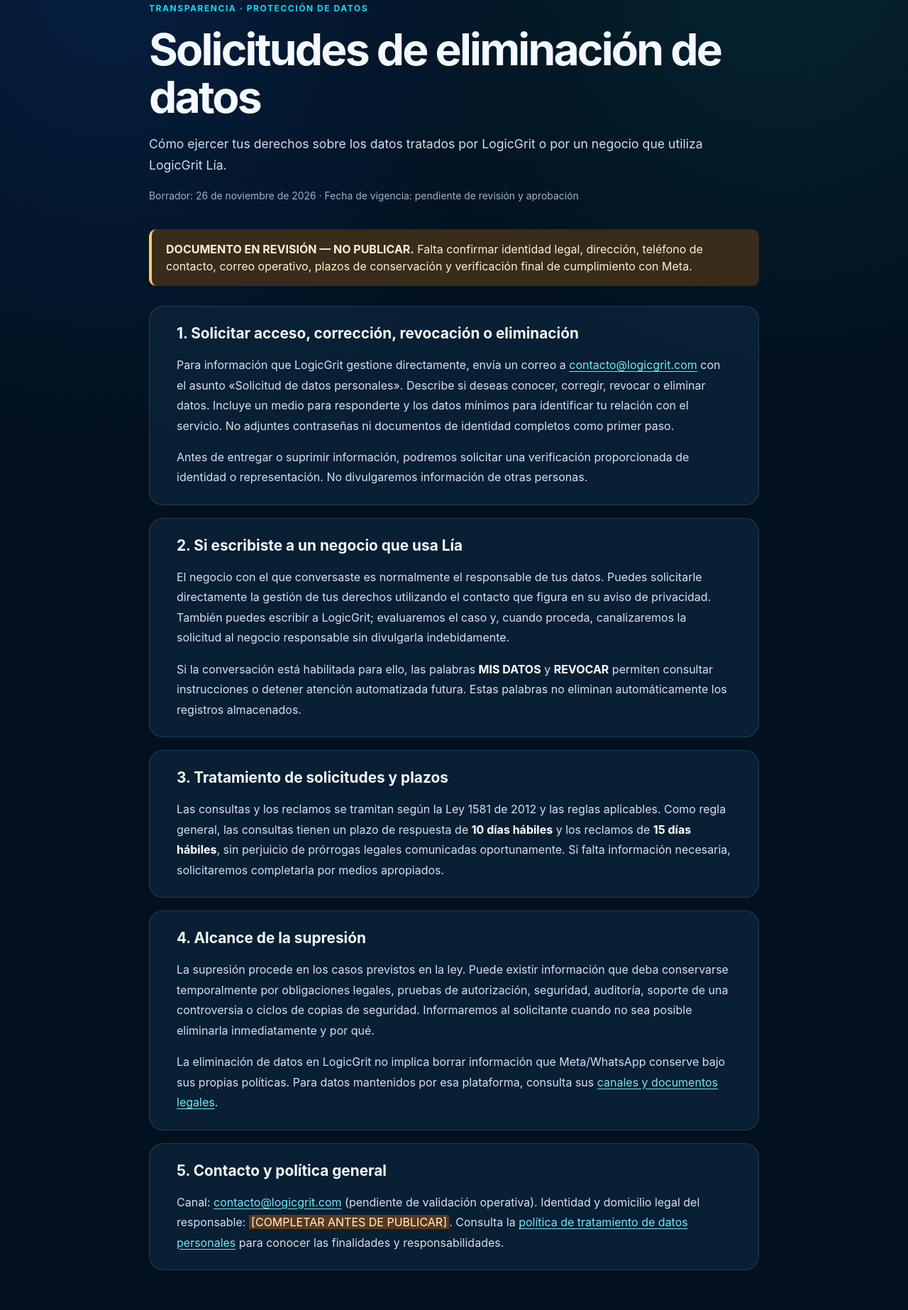
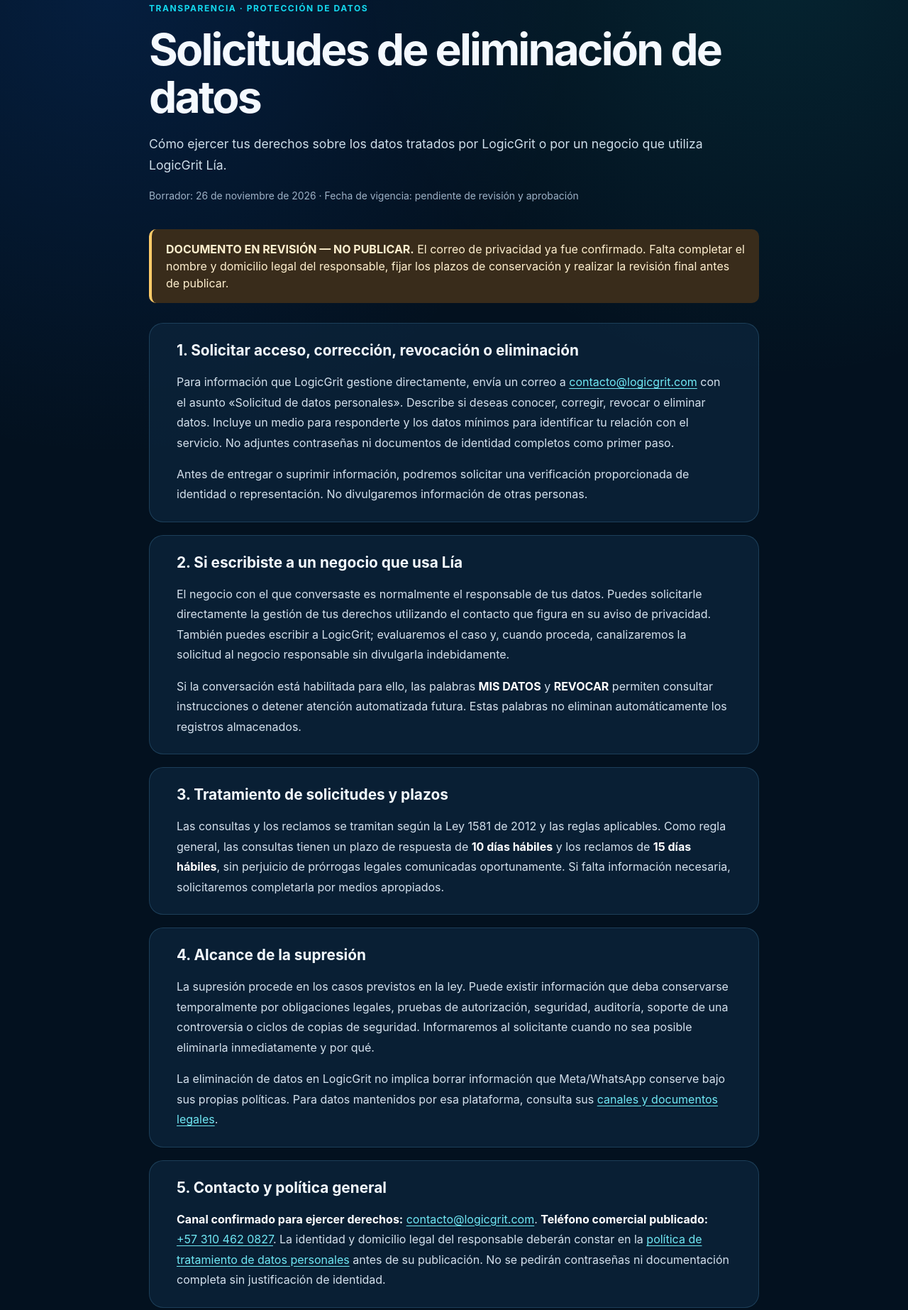
Before and after one commit to edgardodev/logicgrit-web, a plain HTML site: page eliminacion-de-datos/index.html in a window 1280 px wide. Shown: the part 142-1988 px from the top of the page at 71% size. Drawn offline with Linux system fonts and the light colour scheme.

Commit message:
docs: sustituir campos de contacto no confirmados por datos verificados y precisar borrador legal

```diff
--- a/eliminacion-de-datos/index.html
+++ b/eliminacion-de-datos/index.html
@@ -22,7 +22,7 @@
 <div class="legal-hero"><div class="legal-kicker">Transparencia · Protección de datos</div>
 <h1>Solicitudes de eliminación de datos</h1><p class="lead">Cómo ejercer tus derechos sobre los datos tratados por LogicGrit o por un negocio que utiliza LogicGrit Lía.</p>
 <p class="legal-meta">Borrador: 26 de noviembre de 2026 · Fecha de vigencia: pendiente de revisión y aprobación</p></div>
-<aside class="legal-draft" role="note"><strong>DOCUMENTO EN REVISIÓN — NO PUBLICAR.</strong> Falta confirmar identidad legal, dirección, teléfono de contacto, correo operativo, plazos de conservación y verificación final de cumplimiento con Meta.</aside>
+<aside class="legal-draft" role="note"><strong>DOCUMENTO EN REVISIÓN — NO PUBLICAR.</strong> El correo de privacidad ya fue confirmado. Falta completar el nombre y domicilio legal del responsable, fijar los plazos de conservación y realizar la revisión final antes de publicar.</aside>
 <article class="legal-article"><section class="legal-section"><h2>1. Solicitar acceso, corrección, revocación o eliminación</h2>
 <p>Para información que LogicGrit gestione directamente, envía un correo a <a href="mailto:contacto@logicgrit.com?subject=Solicitud%20de%20datos%20personales">contacto@logicgrit.com</a> con el asunto «Solicitud de datos personales». Describe si deseas conocer, corregir, revocar o eliminar datos. Incluye un medio para responderte y los datos mínimos para identificar tu relación con el servicio. No adjuntes contraseñas ni documentos de identidad completos como primer paso.</p>
 <p>Antes de entregar o suprimir información, podremos solicitar una verificación proporcionada de identidad o representación. No divulgaremos información de otras personas.</p></section>
@@ -35,7 +35,7 @@
 <p>La supresión procede en los casos previstos en la ley. Puede existir información que deba conservarse temporalmente por obligaciones legales, pruebas de autorización, seguridad, auditoría, soporte de una controversia o ciclos de copias de seguridad. Informaremos al solicitante cuando no sea posible eliminarla inmediatamente y por qué.</p>
 <p>La eliminación de datos en LogicGrit no implica borrar información que Meta/WhatsApp conserve bajo sus propias políticas. Para datos mantenidos por esa plataforma, consulta sus <a href="https://www.whatsapp.com/legal/" rel="noopener noreferrer">canales y documentos legales</a>.</p></section>
 <section class="legal-section"><h2>5. Contacto y política general</h2>
-<p>Canal: <a href="mailto:contacto@logicgrit.com">contacto@logicgrit.com</a> (pendiente de validación operativa). Identidad y domicilio legal del responsable: <mark>[COMPLETAR ANTES DE PUBLICAR]</mark>. Consulta la <a href="/politica-de-privacidad/">política de tratamiento de datos personales</a> para conocer las finalidades y responsabilidades.</p></section></article>
+<p><strong>Canal confirmado para ejercer derechos:</strong> <a href="mailto:contacto@logicgrit.com">contacto@logicgrit.com</a>. <strong>Teléfono comercial publicado:</strong> <a href="tel:+573104620827">+57 310 462 0827</a>. La identidad y domicilio legal del responsable deberán constar en la <a href="/politica-de-privacidad/">política de tratamiento de datos personales</a> antes de su publicación. No se pedirán contraseñas ni documentación completa sin justificación de identidad.</p></section></article>
 </main>
 <footer class="legal-footer"><div class="container"><span>© 2026 LogicGrit · Documento preliminar</span><span><a href="/politica-de-privacidad/">Política de privacidad</a> · <a href="/eliminacion-de-datos/">Eliminación de datos</a> · <a href="/">Inicio</a></span></div></footer>
 </body>
```
